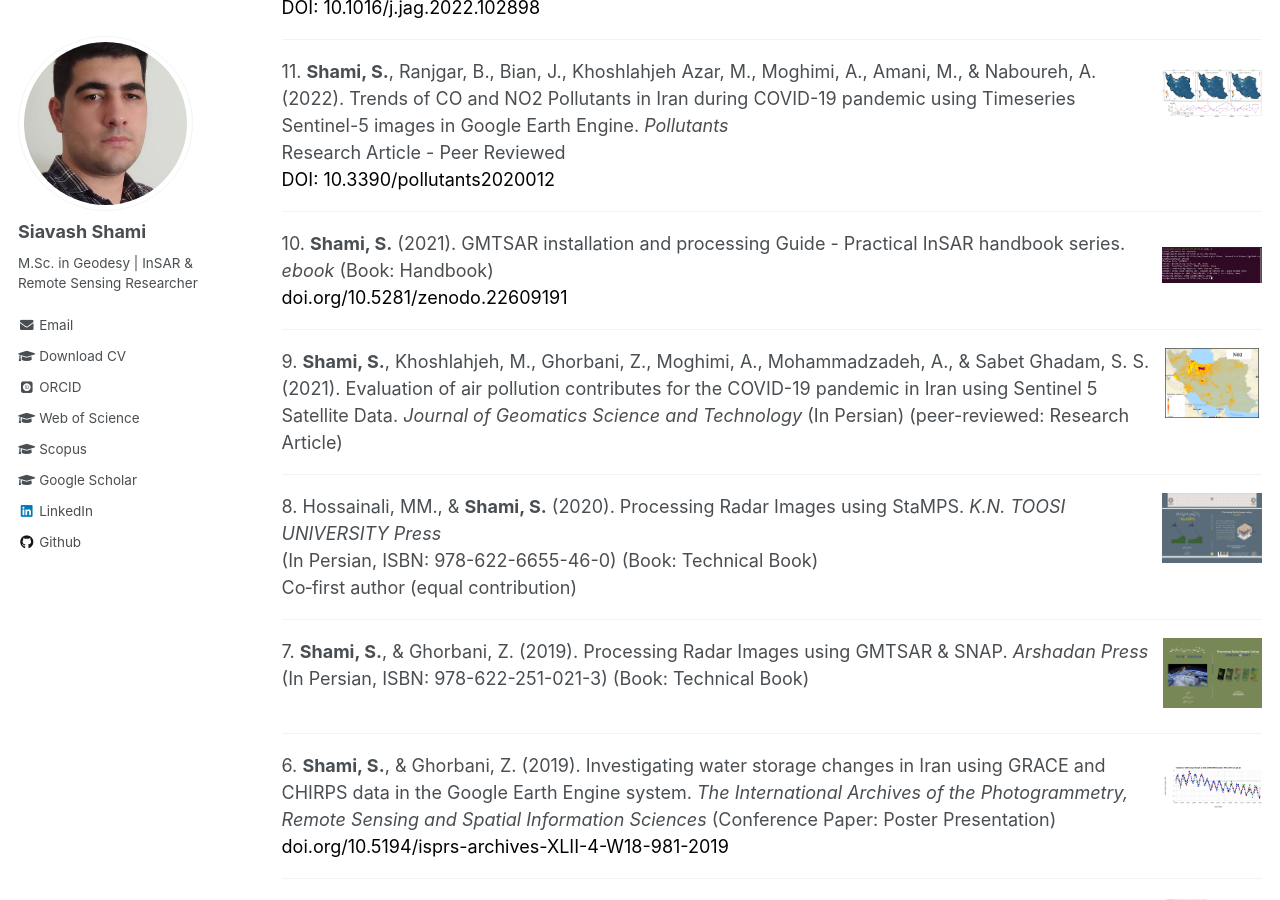
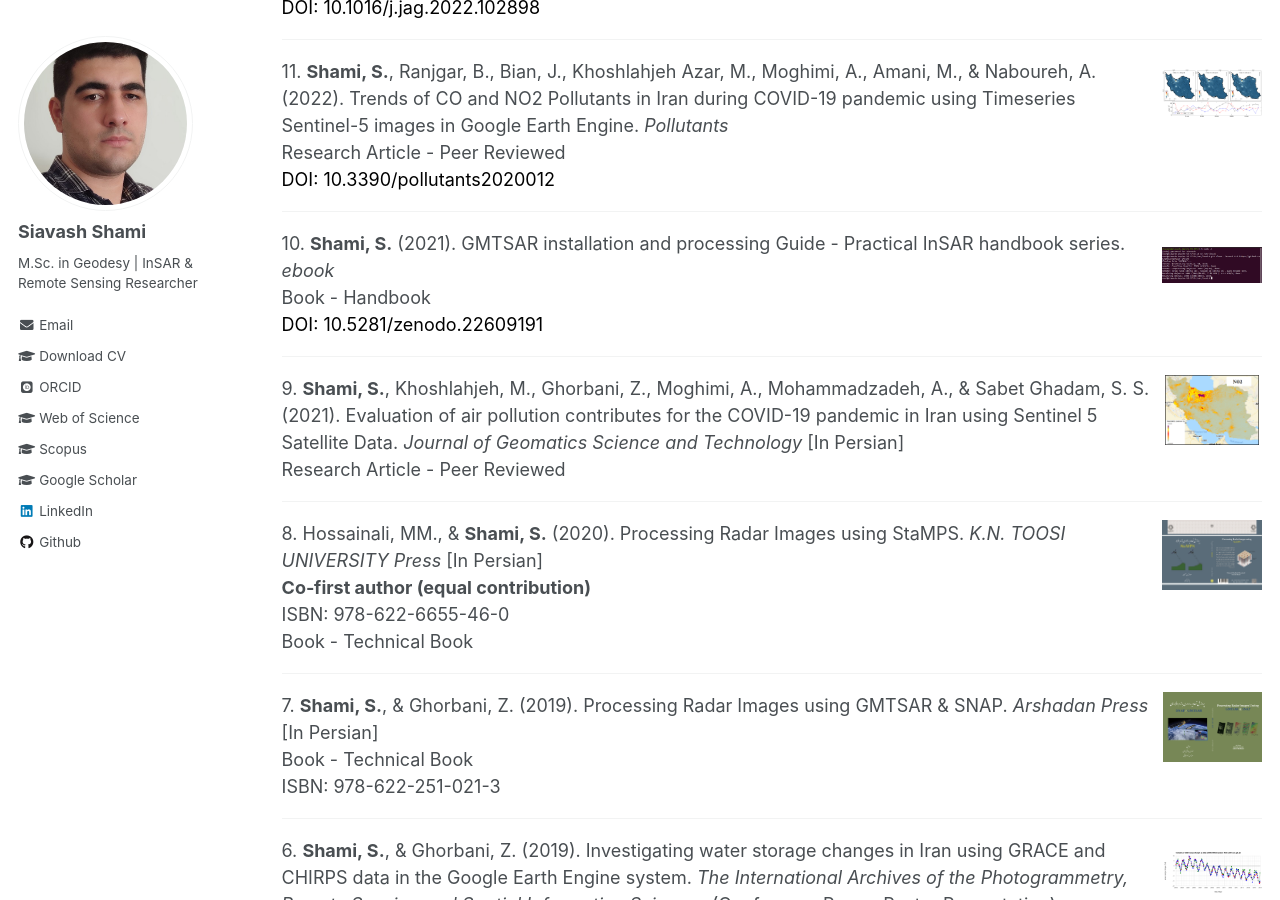
Before and after one commit to siavashshami/siavashshami.github.io, a Jekyll site: the page built from _pages/publications.md, in a window 1280 px wide and 900 px high, scrolled down 1146 px. Built offline with Jekyll 4.4.1, drawn with Linux system fonts in a browser that asks for light colours; some web fonts are replaced.

Commit message:
Update publications.md

```diff
--- a/_pages/publications.md
+++ b/_pages/publications.md
@@ -14,19 +14,19 @@ author_profile: true
 ---
 <div class="pub-item" style="display: flex; align-items: flex-start; gap: 10px;"> <div class="pub-text" style="flex-grow: 1;"> 14. Abdalla, A., <strong>Shami, S.</strong>, Shahriari, M. A., & Azar, M. K. (2024). Estimation of land displacement in East Baton Rouge Parish, Louisiana, using InSAR: Comparisons with GNSS and machine learning models. <i>The Egyptian Journal of Remote Sensing and Space Sciences</i><br> <strong>Co‑first author (equal contribution)</strong> <br>Research Article - Peer Reviewed <br><a href="https://doi.org/10.1016/j.ejrs.2024.02.008" target="_blank" style="text-decoration:none; color: black;">DOI: 10.1016/j.ejrs.2024.02.008</a> </div> <div class="pub-image" style="flex-shrink: 0;"> <a target="_blank" rel="noopener noreferrer" style="display: inline-block;"> <img src="/images/14.png" alt="main_page_banner" style="height: 70px; width: 100px; max-width: 100%; object-fit: contain; display: block;" /> </a> </div> </div>
 ---
-<div class="pub-item" style="display: flex; align-items: flex-start; gap: 10px;"> <div class="pub-text" style="flex-grow: 1;"> 13. Khoshlahjeh Azar, M., <strong>Shami, S.</strong>, Nilfouroushan, F., Salimi, M., Ghayoor Bolorfroshan, M., & Reshadi, M. A. M. (2022). Integrated analysis of Hashtgerd plain deformation, using Sentinel-1 SAR, geological and hydrological data. <i>Scientific Reports</i><br> Co‑first author (equal contribution) <br>Research Article - Peer Reviewed<br> <a href="https://doi.org/10.1038/s41598-022-25659-4" target="_blank" style="text-decoration:none; color: black;">DOI: 10.1038/s41598-022-25659-4</a> </div> <div class="pub-image" style="flex-shrink: 0;"> <a target="_blank" rel="noopener noreferrer" style="display: inline-block;"> <img src="/images/13.png" alt="main_page_banner" style="height: 70px; width: 100px; max-width: 100%; object-fit: contain; display: block;" /> </a> </div> </div>
+<div class="pub-item" style="display: flex; align-items: flex-start; gap: 10px;"> <div class="pub-text" style="flex-grow: 1;"> 13. Khoshlahjeh Azar, M., <strong>Shami, S.</strong>, Nilfouroushan, F., Salimi, M., Ghayoor Bolorfroshan, M., & Reshadi, M. A. M. (2022). Integrated analysis of Hashtgerd plain deformation, using Sentinel-1 SAR, geological and hydrological data. <i>Scientific Reports</i><br> <strong>Co‑first author (equal contribution)</strong> <br>Research Article - Peer Reviewed<br> <a href="https://doi.org/10.1038/s41598-022-25659-4" target="_blank" style="text-decoration:none; color: black;">DOI: 10.1038/s41598-022-25659-4</a> </div> <div class="pub-image" style="flex-shrink: 0;"> <a target="_blank" rel="noopener noreferrer" style="display: inline-block;"> <img src="/images/13.png" alt="main_page_banner" style="height: 70px; width: 100px; max-width: 100%; object-fit: contain; display: block;" /> </a> </div> </div>
 ---
 <div class="pub-item" style="display: flex; align-items: flex-start; gap: 10px;"> <div class="pub-text" style="flex-grow: 1;"> 12. <strong>Shami, S.</strong>, Azar, M. K., Nilfouroushan, F., Salimi, M., & Reshadi, M. A. M. (2022). Assessments of ground subsidence along the railway in the Kashan plain, Iran, using Sentinel-1 data and NSBAS algorithm. <i>International Journal of Applied Earth Observation and Geoinformation</i><br> Research Article - Peer Reviewed <br> <a href="https://doi.org/10.1016/j.jag.2022.102898" target="_blank" style="text-decoration:none; color: black;">DOI: 10.1016/j.jag.2022.102898</a></div> <div class="pub-image" style="flex-shrink: 0;"> <a target="_blank" rel="noopener noreferrer" style="display: inline-block;"> <img src="/images/12.png" alt="main_page_banner" style="height: 70px; width: 100px; max-width: 100%; object-fit: contain; display: block;" /> </a> </div> </div>
 ---
 <div class="pub-item" style="display: flex; align-items: flex-start; gap: 10px;"> <div class="pub-text" style="flex-grow: 1;"> 11. <strong>Shami, S.</strong>, Ranjgar, B., Bian, J., Khoshlahjeh Azar, M., Moghimi, A., Amani, M., & Naboureh, A. (2022). Trends of CO and NO2 Pollutants in Iran during COVID-19 pandemic using Timeseries Sentinel-5 images in Google Earth Engine. <i>Pollutants</i><br> Research Article - Peer Reviewed <br> <a href="https://doi.org/10.3390/pollutants2020012" target="_blank" style="text-decoration:none; color: black;">DOI: 10.3390/pollutants2020012</a> </div> <div class="pub-image" style="flex-shrink: 0;"> <a target="_blank" rel="noopener noreferrer" style="display: inline-block;"> <img src="/images/11.png" alt="main_page_banner" style="height: 70px; width: 100px; max-width: 100%; object-fit: contain; display: block;" /> </a> </div> </div>
 ---
-<div class="pub-item" style="display: flex; align-items: flex-start; gap: 10px;"> <div class="pub-text" style="flex-grow: 1;"> 10. <strong>Shami, S.</strong> (2021). GMTSAR installation and processing Guide - Practical InSAR handbook series. <i>ebook</i> (Book: Handbook) <br> <a href="https://doi.org/10.5281/zenodo.22609191" target="_blank" style="text-decoration:none; color: black;">doi.org/10.5281/zenodo.22609191</a> </div> <div class="pub-image" style="flex-shrink: 0;"> <a target="_blank" rel="noopener noreferrer" style="display: inline-block;"> <img src="/images/10.png" alt="main_page_banner" style="height: 70px; width: 100px; max-width: 100%; object-fit: contain; display: block;" /> </a> </div> </div>
+<div class="pub-item" style="display: flex; align-items: flex-start; gap: 10px;"> <div class="pub-text" style="flex-grow: 1;"> 10. <strong>Shami, S.</strong> (2021). GMTSAR installation and processing Guide - Practical InSAR handbook series. <i>ebook</i><br> Book - Handbook<br> <a href="https://doi.org/10.5281/zenodo.22609191" target="_blank" style="text-decoration:none; color: black;">DOI: 10.5281/zenodo.22609191</a> </div> <div class="pub-image" style="flex-shrink: 0;"> <a target="_blank" rel="noopener noreferrer" style="display: inline-block;"> <img src="/images/10.png" alt="main_page_banner" style="height: 70px; width: 100px; max-width: 100%; object-fit: contain; display: block;" /> </a> </div> </div>
 ---
-<div class="pub-item" style="display: flex; align-items: flex-start; gap: 10px;"> <div class="pub-text" style="flex-grow: 1;"> 9. <strong>Shami, S.</strong>, Khoshlahjeh, M., Ghorbani, Z., Moghimi, A., Mohammadzadeh, A., & Sabet Ghadam, S. S. (2021). Evaluation of air pollution contributes for the COVID-19 pandemic in Iran using Sentinel 5 Satellite Data. <i>Journal of Geomatics Science and Technology</i> (In Persian) (peer-reviewed: Research Article) <br>  <a target="_blank" style="text-decoration:none; color: blue;"></a> </div> <div class="pub-image" style="flex-shrink: 0;"> <a target="_blank" rel="noopener noreferrer" style="display: inline-block;"> <img src="/images/9.png" alt="main_page_banner" style="height: 70px; width: 100px; max-width: 100%; object-fit: contain; display: block;" /> </a> </div> </div>
+<div class="pub-item" style="display: flex; align-items: flex-start; gap: 10px;"> <div class="pub-text" style="flex-grow: 1;"> 9. <strong>Shami, S.</strong>, Khoshlahjeh, M., Ghorbani, Z., Moghimi, A., Mohammadzadeh, A., & Sabet Ghadam, S. S. (2021). Evaluation of air pollution contributes for the COVID-19 pandemic in Iran using Sentinel 5 Satellite Data. <i>Journal of Geomatics Science and Technology</i> [In Persian]<br> Research Article - Peer Reviewed <br>  <a target="_blank" style="text-decoration:none; color: blue;"></a> </div> <div class="pub-image" style="flex-shrink: 0;"> <a target="_blank" rel="noopener noreferrer" style="display: inline-block;"> <img src="/images/9.png" alt="main_page_banner" style="height: 70px; width: 100px; max-width: 100%; object-fit: contain; display: block;" /> </a> </div> </div>
 ---
-<div class="pub-item" style="display: flex; align-items: flex-start; gap: 10px;"> <div class="pub-text" style="flex-grow: 1;"> 8. Hossainali, MM., & <strong>Shami, S.</strong> (2020). Processing Radar Images using StaMPS. <i>K.N. TOOSI UNIVERSITY Press</i> <br> <a target="_blank" style="text-decoration:none; color: blue;"></a> (In Persian, ISBN: 978-622-6655-46-0) (Book: Technical Book) <br> Co‑first author (equal contribution) </div> <div class="pub-image" style="flex-shrink: 0;"> <a target="_blank" rel="noopener noreferrer" style="display: inline-block;"> <img src="/images/8.png" alt="main_page_banner" style="height: 70px; width: 100px; max-width: 100%; object-fit: contain; display: block;" /> </a> </div> </div>
+<div class="pub-item" style="display: flex; align-items: flex-start; gap: 10px;"> <div class="pub-text" style="flex-grow: 1;"> 8. Hossainali, MM., & <strong>Shami, S.</strong> (2020). Processing Radar Images using StaMPS. <i>K.N. TOOSI UNIVERSITY Press</i> [In Persian]<br><strong>Co‑first author (equal contribution)</strong><br> ISBN: 978-622-6655-46-0<br> Book - Technical Book  <a target="_blank" style="text-decoration:none; color: blue;"></a>  </div> <div class="pub-image" style="flex-shrink: 0;"> <a target="_blank" rel="noopener noreferrer" style="display: inline-block;"> <img src="/images/8.png" alt="main_page_banner" style="height: 70px; width: 100px; max-width: 100%; object-fit: contain; display: block;" /> </a> </div> </div>
 ---
-<div class="pub-item" style="display: flex; align-items: flex-start; gap: 10px;"> <div class="pub-text" style="flex-grow: 1;"> 7. <strong>Shami, S.</strong>, & Ghorbani, Z. (2019). Processing Radar Images using GMTSAR & SNAP. <i>Arshadan Press</i> <br> <a target="_blank" style="text-decoration:none; color: blue;"></a> (In Persian, ISBN: 978-622-251-021-3) (Book: Technical Book) </div> <div class="pub-image" style="flex-shrink: 0;"> <a target="_blank" rel="noopener noreferrer" style="display: inline-block;"> <img src="/images/7.png" alt="main_page_banner" style="height: 70px; width: 100px; max-width: 100%; object-fit: contain; display: block;" /> </a> </div> </div>
+<div class="pub-item" style="display: flex; align-items: flex-start; gap: 10px;"> <div class="pub-text" style="flex-grow: 1;"> 7. <strong>Shami, S.</strong>, & Ghorbani, Z. (2019). Processing Radar Images using GMTSAR & SNAP. <i>Arshadan Press</i> [In Persian]<br> Book - Technical Book <br>ISBN: 978-622-251-021-3<a target="_blank" style="text-decoration:none; color: blue;"></a>  </div> <div class="pub-image" style="flex-shrink: 0;"> <a target="_blank" rel="noopener noreferrer" style="display: inline-block;"> <img src="/images/7.png" alt="main_page_banner" style="height: 70px; width: 100px; max-width: 100%; object-fit: contain; display: block;" /> </a> </div> </div>
 ---
 <div class="pub-item" style="display: flex; align-items: flex-start; gap: 10px;"> <div class="pub-text" style="flex-grow: 1;"> 6. <strong>Shami, S.</strong>, & Ghorbani, Z. (2019). Investigating water storage changes in Iran using GRACE and CHIRPS data in the Google Earth Engine system. <i>The International Archives of the Photogrammetry, Remote Sensing and Spatial Information Sciences</i> (Conference Paper: Poster Presentation) <br> <a href="https://doi.org/10.5194/isprs-archives-XLII-4-W18-981-2019" target="_blank" style="text-decoration:none; color: black;">doi.org/10.5194/isprs-archives-XLII-4-W18-981-2019</a> </div> <div class="pub-image" style="flex-shrink: 0;"> <a target="_blank" rel="noopener noreferrer" style="display: inline-block;"> <img src="/images/6.png" alt="main_page_banner" style="height: 70px; width: 100px; max-width: 100%; object-fit: contain; display: block;" /> </a> </div> </div>
 ---
```
